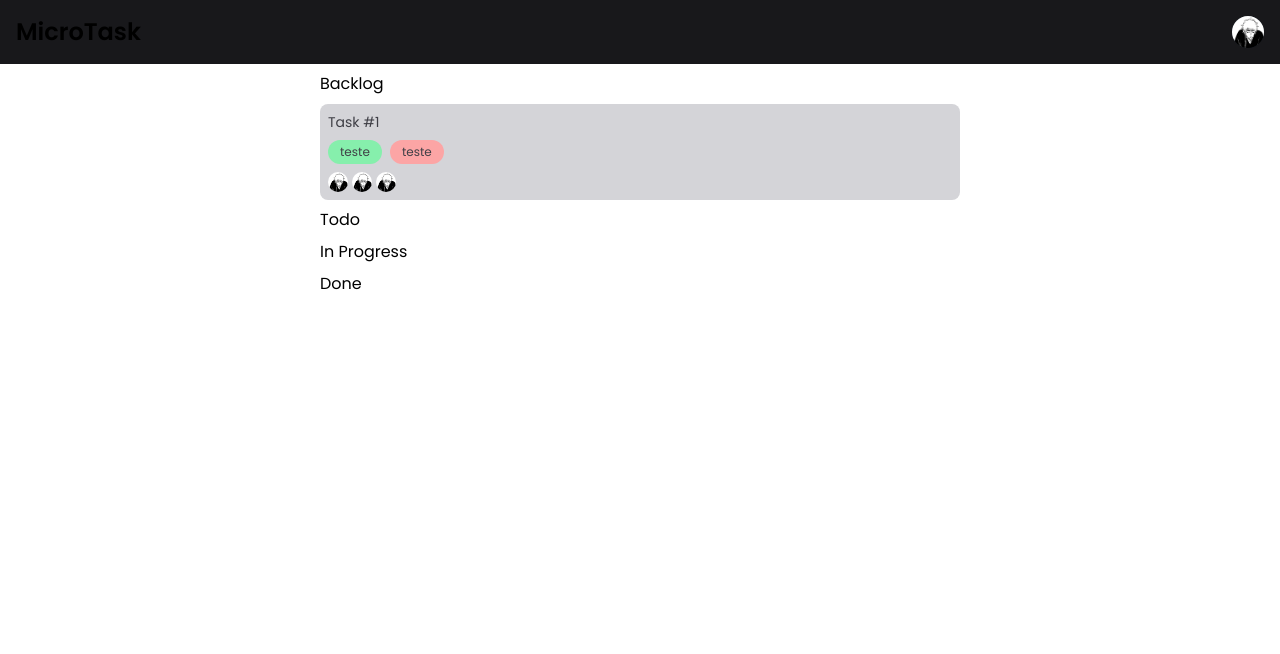
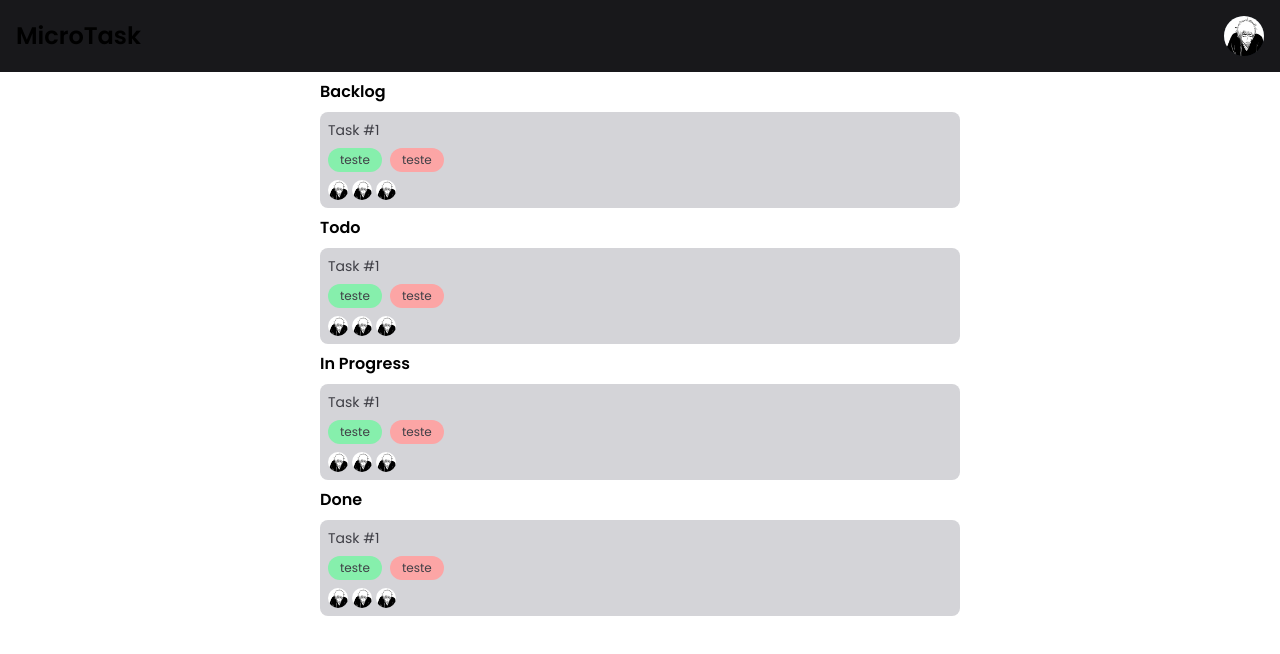
Before and after one commit to adrielestoller/MicroTask, a Next.js app: page / in a window 1280 px wide. Shown: the top 654 px of the page. Built offline with nearby package versions, Linux system fonts and the light colour scheme.

Commit message:
:recycle: refactor: refac page && refac navbar && refac taskcard

```diff
--- a/src/app/page.tsx
+++ b/src/app/page.tsx
@@ -2,14 +2,26 @@ import TaskCard from "../components/taskcard";
 export default function Home() {
     return (
         <main className="w-auto m-2 flex flex-col gap-2 sm:w-1/2 sm:mx-auto">
-            <h2>Backlog</h2>
+            <h2 className="font-semibold">Backlog</h2>
             <TaskCard
                 title="Task #1"
                 contributors={["/profile.jpg", "/profile.jpg", "/profile.jpg"]}
             />
-            <h2>Todo</h2>
-            <h2>In Progress</h2>
-            <h2>Done</h2>
+            <h2 className="font-semibold">Todo</h2>
+            <TaskCard
+                title="Task #1"
+                contributors={["/profile.jpg", "/profile.jpg", "/profile.jpg"]}
+            />
+            <h2 className="font-semibold">In Progress</h2>
+            <TaskCard
+                title="Task #1"
+                contributors={["/profile.jpg", "/profile.jpg", "/profile.jpg"]}
+            />
+            <h2 className="font-semibold">Done</h2>
+            <TaskCard
+                title="Task #1"
+                contributors={["/profile.jpg", "/profile.jpg", "/profile.jpg"]}
+            />
         </main>
     );
 }
--- a/src/components/navbar.tsx
+++ b/src/components/navbar.tsx
@@ -5,23 +5,26 @@ export default function Navbar() {
     return (
         <nav className="border-zinc-200 bg-zinc-900">
             <div className="max-w-screen-xl flex flex-wrap items-center justify-between mx-auto p-4">
-                <Link href="/">
-                    <h1 className="self-center text-2xl font-semibold dark:text-white">
-                        MicroTask
-                    </h1>
+                <Link
+                    href="/"
+                    className="self-center text-2xl font-semibold dark:text-white cursor-pointer"
+                >
+                    MicroTask
                 </Link>
                 <div className="flex items-center">
                     <Link
                         href="/user"
-                        className="flex text-sm bg-gray-800 rounded-full md:me-0 focus:ring-4 focus:ring-gray-300 dark:focus:ring-gray-600"
+                        className="flex items-center bg-gray-800 rounded-full md:mr-0 focus:ring-4 focus:ring-gray-300 dark:focus:ring-gray-600"
                     >
-                        <Image
-                            className="w-8 h-8 rounded-full"
-                            width={100}
-                            height={100}
-                            src="/profile.jpg"
-                            alt="User profile image"
-                        />
+                        <div className="relative h-8 w-8 md:h-10 md:w-10">
+                            <Image
+                                className="rounded-full"
+                                layout="fill"
+                                objectFit="cover"
+                                src="/profile.jpg"
+                                alt="User profile image"
+                            />
+                        </div>
                     </Link>
                 </div>
             </div>
--- a/src/components/taskcard.tsx
+++ b/src/components/taskcard.tsx
@@ -9,7 +9,6 @@ interface TaskCardProps {
 
 export default function TaskCard({ title, contributors }: TaskCardProps) {
     return (
-        <>
         <div className="p-2 text-zinc-700 bg-zinc-300 rounded-lg">
             <div className="flex flex-col gap-2">
                 <Link href="task">
@@ -34,6 +33,5 @@ export default function TaskCard({ title, contributors }: TaskCardProps) {
                 </div>
             </div>
         </div>
-        </>
     );
 }
```
Lines whose indentation alone changed are shown as unchanged.
